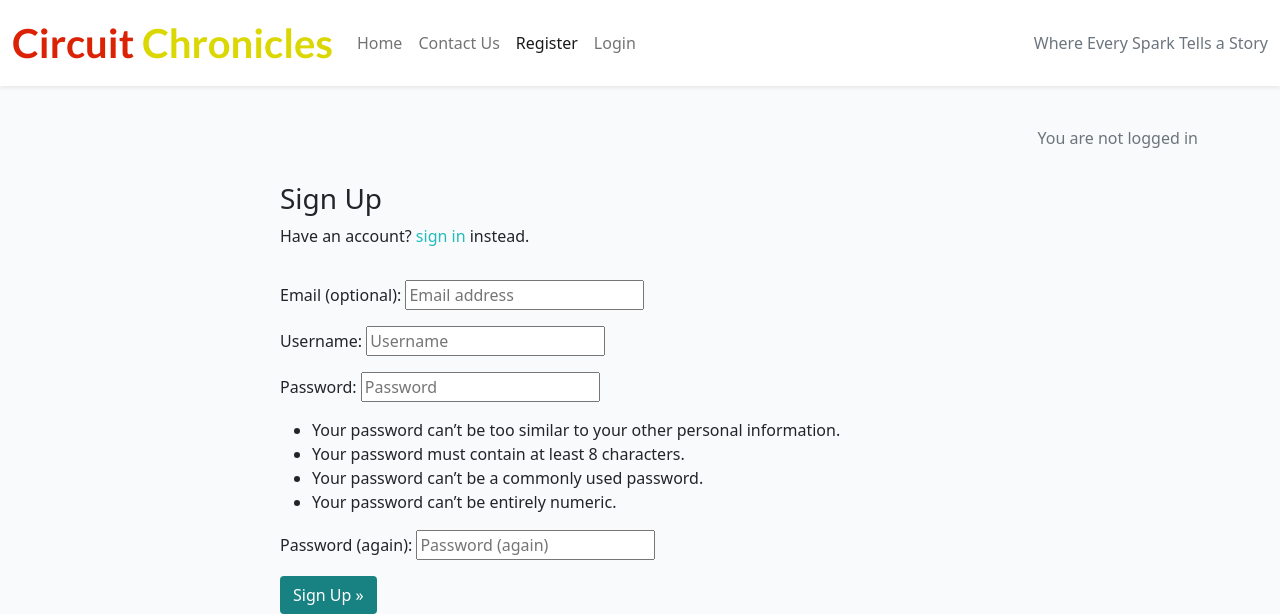
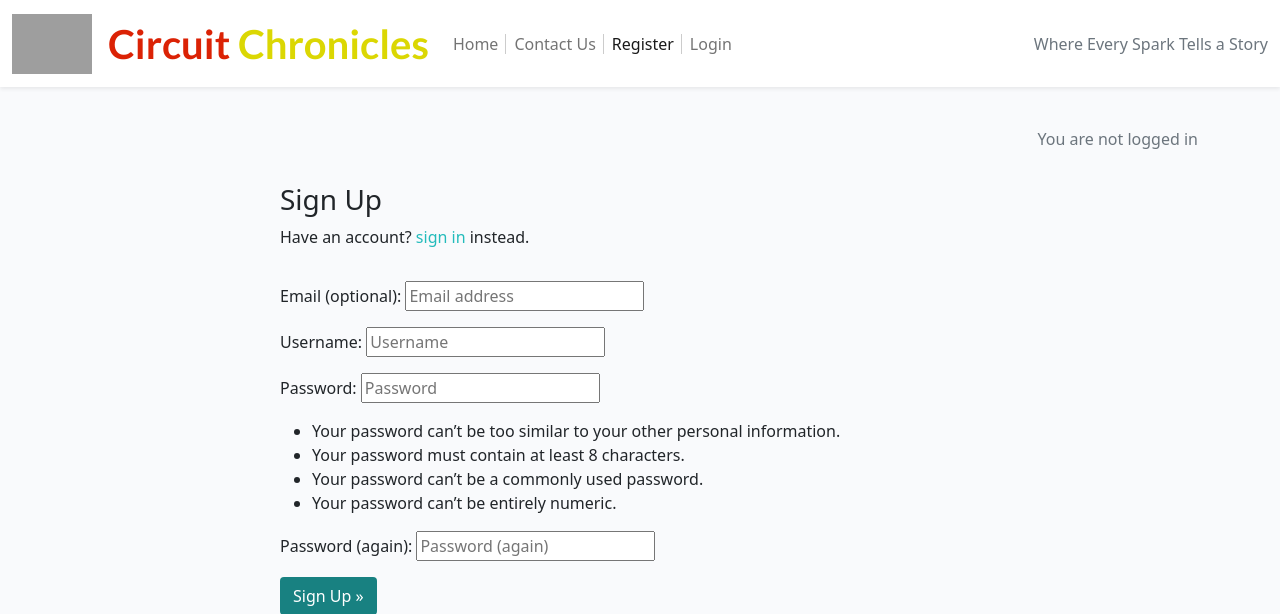
Before and after one commit to GrahamMaher/blog-circuit-chronicle, a Django app: page /accounts/signup/ in a window 1280 px wide. Shown: the top 614 px of the page. Run offline with Django 5.2, Linux system fonts and the light colour scheme; grey boxes are pictures that could not be loaded.

Commit message:
remove unwanted information and style html pages

```diff
--- a/info/admin.py
+++ b/info/admin.py
@@ -1,11 +1,7 @@
 from django.contrib import admin
-from .models import About, CollaborateRequest
+from .models import CollaborateRequest
 from django_summernote.admin import SummernoteModelAdmin
 
-
-@admin.register(About)
-class AboutAdmin(SummernoteModelAdmin):
-    summernote_fields = ('content',)
 
 # Note: admin.ModelAdmin is the standard way of registering
 #       our model with the admin panel. We do it differently
--- a/static/css/style.css
+++ b/static/css/style.css
@@ -156,3 +156,29 @@ body {
 .approval {
     color: rgb(222, 146, 168);
 }
+
+.card-img-top {
+    width: 100%; /* Make the image take the full width of the card */
+    height: 200px; /* Set a fixed height for the images */
+    object-fit: cover; /* Ensure the image covers the area without distortion */
+}
+
+/* Navigation Styles */
+.navbar-nav .nav-item.separator {
+    position: relative; /* Position for the separator */
+}
+
+.navbar-nav .nav-item.separator::after {
+    content: ""; /* Empty content for the separator */
+    position: absolute; /* Position it absolutely */
+    right: 0; /* Position it to the right of the item */
+    top: 50%; /* Center it vertically */
+    transform: translateY(-50%); /* Adjust for vertical centering */
+    width: 1px; /* Width of the separator */
+    height: 20px; /* Height of the separator */
+    background-color: #ccc; /* Color of the separator */
+}
+
+.navbar-nav .nav-item.separator:last-child::after {
+    display: none; /* Hide the separator after the last item */
+}
--- a/templates/base.html
+++ b/templates/base.html
@@ -1,5 +1,4 @@
 {% load static %}
-
 {% url 'home' as home_url %}
 {% url 'account_login' as login_url %}
 {% url 'account_signup' as signup_url %}
@@ -35,36 +34,32 @@
 <nav class="navbar navbar-expand-lg navbar-light bg-white shadow-sm">
     <div class="container-fluid">
         <a class="navbar-brand" href="{% url 'home' %}">
+            <img src="{% static 'images/project-logo.jpg' %}" alt="Logo" width="80" height="60" class="d-inline-block align-text-top logo">
+        </a>
+        <a class="navbar-brand" href="{% url 'home' %}">
             <span class="brand">Circuit <span class="red-o">Chronicles</span></span>
         </a>
-            <button class="navbar-toggler" type="button" data-bs-toggle="collapse" data-bs-target="#navbarText"
-                aria-controls="navbarText" aria-expanded="false" aria-label="Toggle navigation">
+        <button class="navbar-toggler" type="button" data-bs-toggle="collapse" data-bs-target="#navbarText" aria-controls="navbarText" aria-expanded="false" aria-label="Toggle navigation">
             <span class="navbar-toggler-icon"></span>
         </button>
         <div class="collapse navbar-collapse" id="navbarText">
             <ul class="navbar-nav me-auto mb-2 mb-lg-0">
-                    <li class="nav-item">
-                        <a class="nav-link {% if request.path == home_url %}active{% endif %}"
-                            href="{% url 'home' %}">Home</a>
+                <li class="nav-item separator">
+                    <a class="nav-link {% if request.path == home_url %}active{% endif %}" href="{% url 'home' %}">Home</a>
                 </li>
-                    <li class="nav-item">
-                        <a class="nav-link
-                          {% if request.path == about_url %}active{%endif%}" aria-current="page"
-                            href="{% url 'info' %}">Contact Us</a>
+                <li class="nav-item separator">
+                    <a class="nav-link {% if request.path == about_url %}active{% endif %}" aria-current="page" href="{% url 'info' %}">Contact Us</a>
                 </li>
                 {% if user.is_authenticated %}
-                    <li class="nav-item">
-                        <a class="nav-link {% if request.path == logout_url %}active{% endif %}"
-                            href="{% url 'account_logout' %}">Logout</a>
+                <li class="nav-item separator">
+                    <a class="nav-link {% if request.path == logout_url %}active{% endif %}" href="{% url 'account_logout' %}">Logout</a>
                 </li>
                 {% else %}
-                    <li class="nav-item">
-                        <a class="nav-link {% if request.path == signup_url %}active{% endif %}"
-                            href="{% url 'account_signup' %}">Register</a>
+                <li class="nav-item separator">
+                    <a class="nav-link {% if request.path == signup_url %}active{% endif %}" href="{% url 'account_signup' %}">Register</a>
                 </li>
-                    <li class="nav-item">
-                        <a class="nav-link {% if request.path == login_url %}active{% endif %}"
-                            href="{% url 'account_login' %}">Login</a>
+                <li class="nav-item separator">
+                    <a class="nav-link {% if request.path == login_url %}active{% endif %}" href="{% url 'account_login' %}">Login</a>
                 </li>
                 {% endif %}
             </ul>
```
Also changed, not shown: info/models.py (+0 -10 lines), info/templates/info/info.html (+1 -17 lines), info/views.py (+1 -28 lines), info/migrations/0003_delete_about.py (added), static/images/light-bulbs.jpg (deleted), static/images/safety.jpg (deleted), static/images/substation.jpg (deleted), 10 other files. Lines whose indentation alone changed are shown as unchanged.
